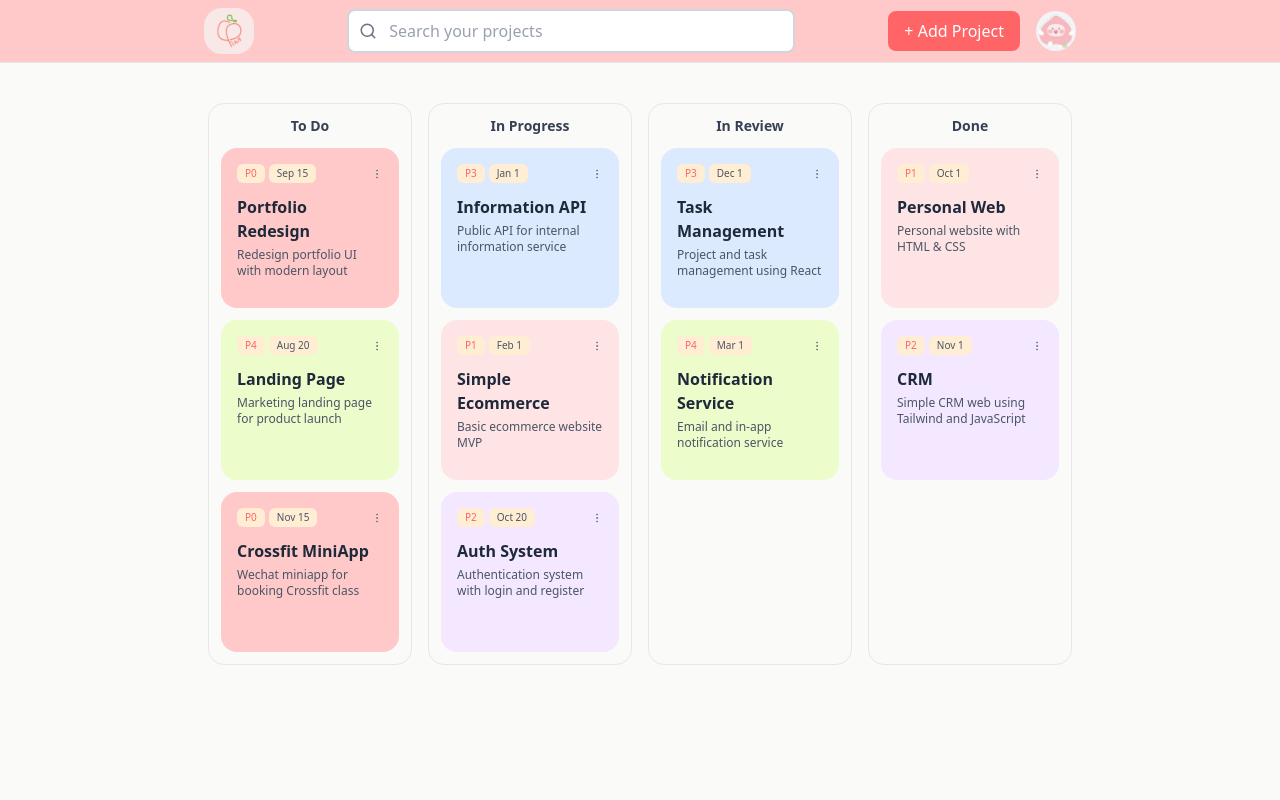
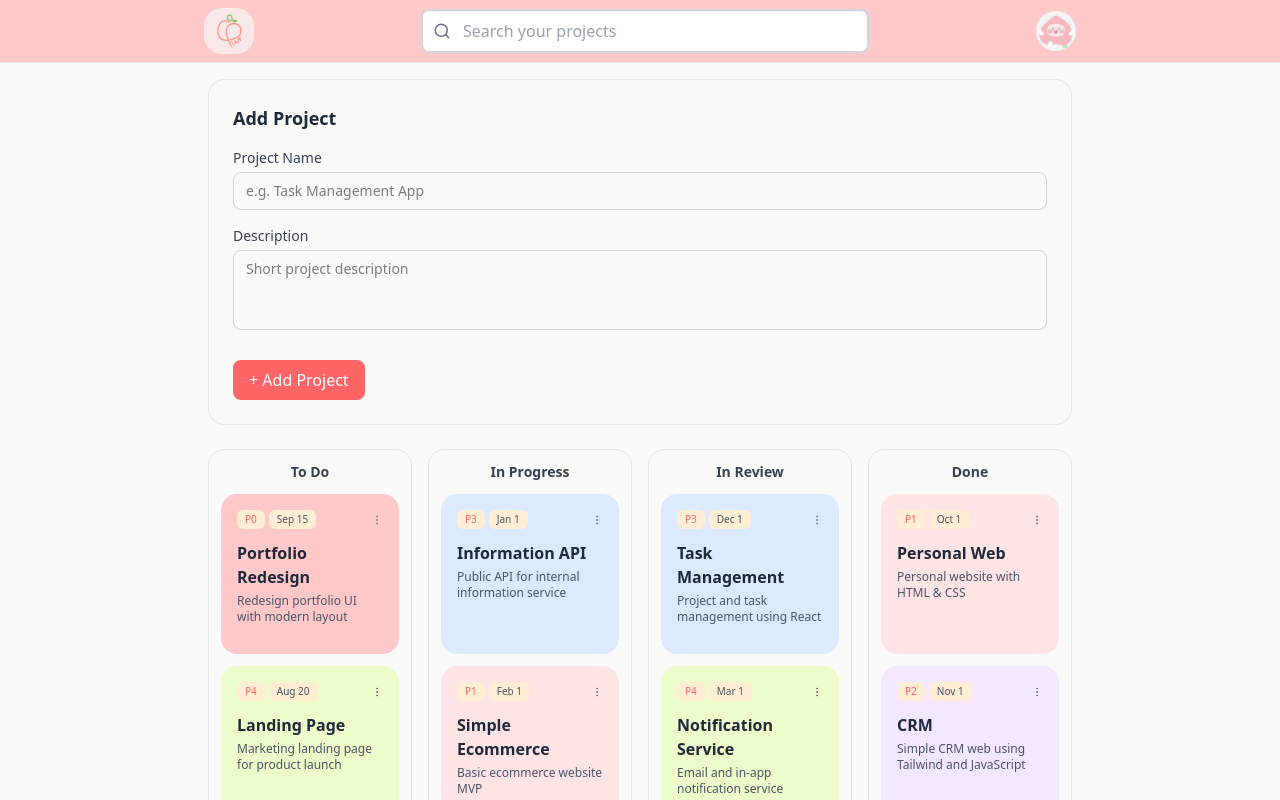
Before and after one commit to aletheaalmas/peachplan, a React (Vite) app: page / in a window 1280 px wide. Shown: the top 800 px of the page. Built offline with nearby package versions, Linux system fonts and the light colour scheme.

Commit message:
feat: add project form from radix-ui

```diff
--- a/src/app.tsx
+++ b/src/app.tsx
@@ -1,7 +1,8 @@
 import { SearchBar } from "./components/search-bar";
-import { Button } from "./components/button";
+// import { Button } from "./components/button";
 // import { Welcome } from "./components/welcome";
 import { Projects } from "./components/projects";
+import { ProjectForm } from "./components/project-form";
 
 export function App() {
   return (
@@ -21,7 +22,7 @@ export function App() {
           <SearchBar />
 
           <div className="flex justify-between gap-4">
-            <Button>+ Add Project</Button>
+            {/* <Button>+ Add Project</Button> */}
             <button className="h-10 w-10 overflow-hidden rounded-full bg-gray-100">
               <img
                 className="object-cover"
@@ -37,6 +38,8 @@ export function App() {
       <main className="mx-auto max-w-4xl p-4">
         {/* <Welcome /> */}
 
+        <ProjectForm />
+
         <Projects />
       </main>
     </>
--- /dev/null
+++ b/src/components/project-form.tsx
@@ -0,0 +1,55 @@
+import * as Form from "@radix-ui/react-form";
+import { Button } from "./button";
+
+export function ProjectForm() {
+  return (
+    <Form.Root className="w-full rounded-2xl border border-gray-200 p-6">
+      <h2 className="mb-4 text-lg font-semibold text-gray-800">Add Project</h2>
+
+      {/* Project Name */}
+      <Form.Field name="title" className="mb-4">
+        <div className="mb-1 flex items-center justify-between">
+          <Form.Label className="text-sm font-medium text-gray-700">
+            Project Name
+          </Form.Label>
+          <Form.Message match="valueMissing" className="text-xs text-red-500">
+            Required
+          </Form.Message>
+        </div>
+
+        <Form.Control asChild>
+          <input
+            required
+            placeholder="e.g. Task Management App"
+            className="w-full rounded-lg border border-gray-300 px-3 py-2 text-sm outline-none focus:ring-1 focus:ring-red-300"
+          />
+        </Form.Control>
+      </Form.Field>
+
+      {/* Description */}
+      <Form.Field name="description" className="mb-6">
+        <div className="mb-1 flex items-center justify-between">
+          <Form.Label className="text-sm font-medium text-gray-700">
+            Description
+          </Form.Label>
+          <Form.Message match="valueMissing" className="text-xs text-red-500">
+            Required
+          </Form.Message>
+        </div>
+
+        <Form.Control asChild>
+          <textarea
+            required
+            placeholder="Short project description"
+            className="min-h-[80px] w-full resize-none rounded-lg border border-gray-300 px-3 py-2 text-sm outline-none focus:ring-red-300 focus:ring-1 "
+          />
+        </Form.Control>
+      </Form.Field>
+
+      {/* Submit */}
+      <Form.Submit asChild>
+        <Button>+ Add Project</Button>
+      </Form.Submit>
+    </Form.Root>
+  );
+}
```
